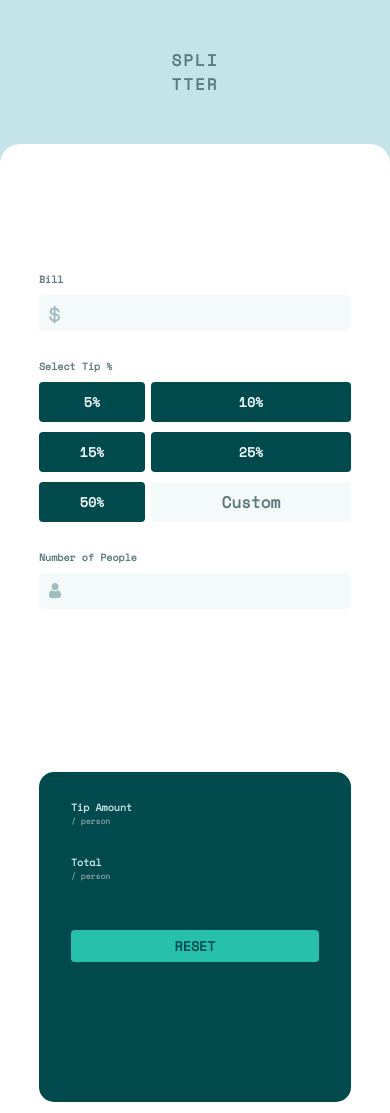
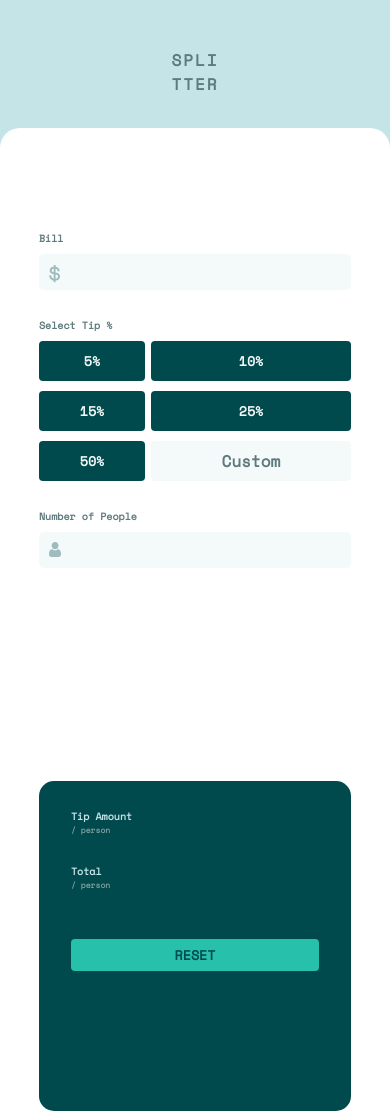
Before and after one commit to amarealcoder/tip-calculator, a plain HTML site: page index.html in a window 390 px wide. Shown: the top 1113 px of the page. Drawn offline with nearby package versions, Linux system fonts and the light colour scheme.

Commit message:
Third commit

```diff
--- a/style.css
+++ b/style.css
@@ -184,8 +184,12 @@ h1 {
     align-content: center;
     height: 130vh;
     width: 100%;
-    margin: 3rem 0 0 0;
+    margin: 2rem 0 0 0;
   }
+  /* .content {
+    padding-top: 0.75rem;
+    margin-top: 0.25rem;
+  } */
   .grid-btns {
     grid-template-columns: repeat(2, 1fr);
   }
@@ -200,7 +204,7 @@ h1 {
     padding: 10px 25px;
   }
   .section-right {
-    margin-top: 70px;
+    margin-top: 120px;
     width: 80%;
     height: 30%;
   }
```
